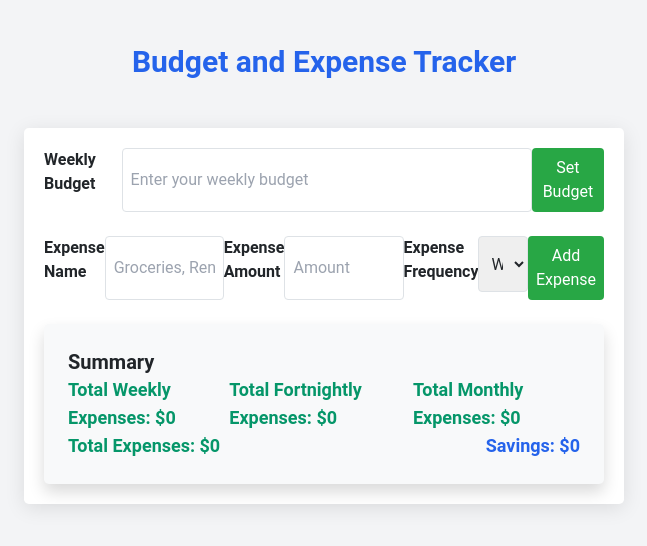
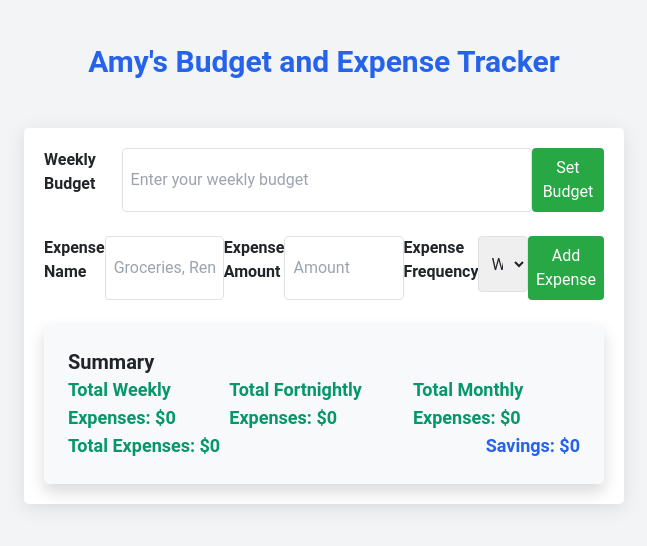
Before and after one commit to Malcolm97/BudgetExpenseTracker, a plain HTML site: page index.html in a window 1280 px wide. Shown: the whole page, without its empty margins (316-963 px from the left). Drawn offline with nearby package versions, Linux system fonts and the light colour scheme.

```diff
--- a/index.html
+++ b/index.html
@@ -11,7 +11,7 @@
 </head>
 <body class="bg-gray-100">
     <header class="text-center py-4">
-        <h1 class="text-3xl font-bold text-blue-600">Budget and Expense Tracker</h1>
+        <h1 class="text-3xl font-bold text-blue-600">Amy's Budget and Expense Tracker</h1>
     </header>
     <div class="container mx-auto mt-4 bg-white p-6 rounded-lg shadow-md">
         <div class="budget-input mb-4">
```
